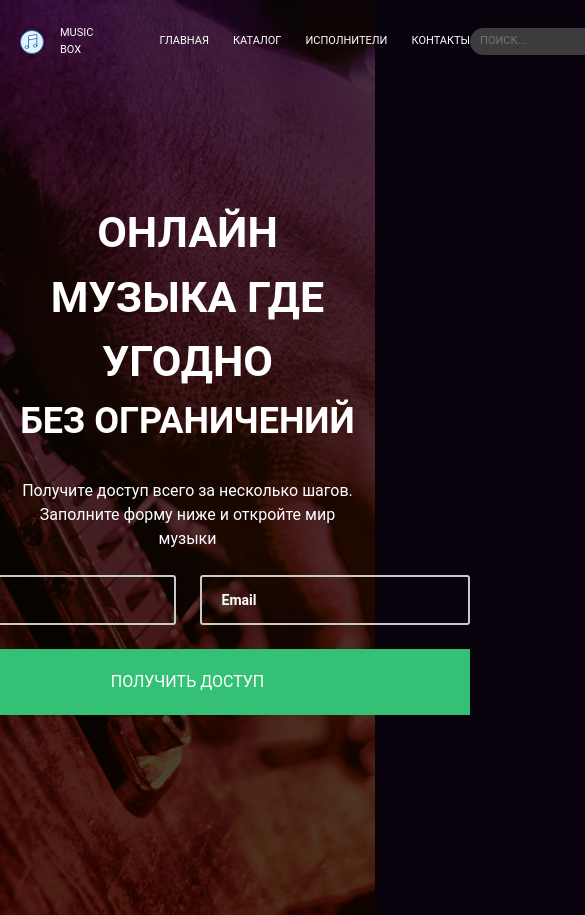
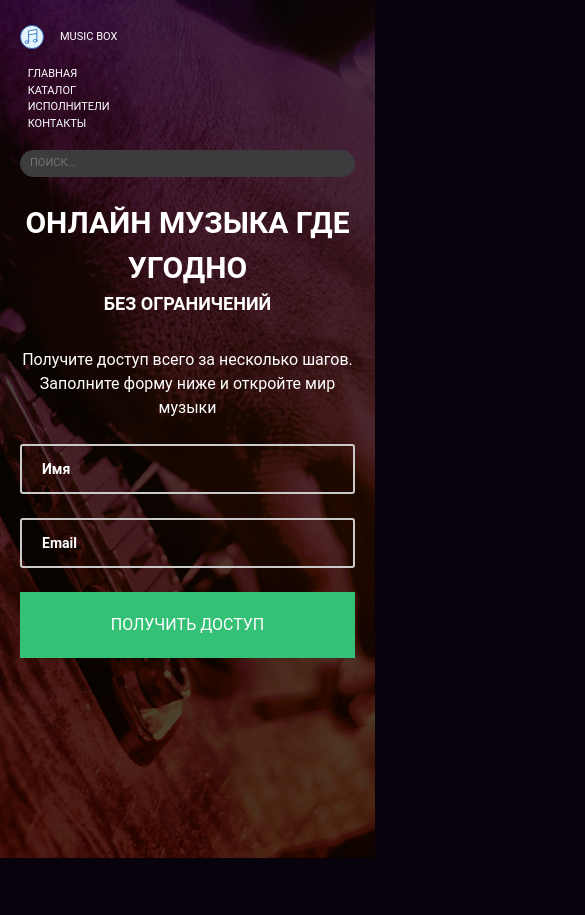
Before and after one commit to Pavel4991/layout-designer-project-56, a plain HTML site: page src/index.html in a window 390 px wide. Shown: the top 915 px of the page, 585 px wide, since content can reach past the window. After the commit the page ends 858 px from the top, so only its background shows below. Drawn offline with Linux system fonts and the light colour scheme.

Commit message:
added header/subscribe section adaptation

```diff
--- a/src/index.html
+++ b/src/index.html
@@ -60,7 +60,7 @@
                     <div class="subscribe__field field">
                             <label class="field__label visually-hidden" for="name">Name</label>
                             <input
-                                class="field__input"
+                                class="field__input input"
                                 id="name"
                                 name="name"
                                 placeholder="Имя"
@@ -69,7 +69,7 @@
                             >
                             <label class="field__label visually-hidden" for="email">Email</label>
                             <input
-                                class="field__input"
+                                class="field__input input"
                                 id="email"
                                 name="email"
                                 placeholder="Email"
@@ -77,7 +77,7 @@
                                 required
                             >
                     </div>
-                    <button class="subscribe__button">Получить доступ</button>
+                    <button class="subscribe__button" type="submit">Получить доступ</button>
                 </form>
             </div>
 
--- a/src/scss/_general.scss
+++ b/src/scss/_general.scss
@@ -14,7 +14,7 @@ button,
 input,
 textarea,
 svg * {
-    transition-duration: var(--transition-duration);
+    transition-duration: 0.2s;
 }
 
 a {
@@ -28,17 +28,17 @@ h1, h2 {
 }
 
 h1 {
-    @include fluid-text(60, 43);
+    @include fluid-text(60, 30);
 }
 
 h2 {
-    @include fluid-text(40, 36);
+    @include fluid-text(38, 18);
 }
 
 h3 {
-    @include fluid-text(30, 26);
+    @include fluid-text(24, 16);
 }
 
 h4 {
-    @include fluid-text(20, 18);
+    @include fluid-text(27, 18);
 }
--- a/src/scss/blocks/_header.scss
+++ b/src/scss/blocks/_header.scss
@@ -1,3 +1,5 @@
+@use '../media' as *;
+
 .header {
     color: var(--color-light);
     font-size: 11px;
@@ -11,40 +13,87 @@
         display: flex;
         justify-content: space-between;
         align-items: center;
+
+        @include mobile {
+            flex-direction: column;
+            align-items: start;
+            row-gap: 18px;
+        }
     }
 
     &__navigation {
         display: flex;
         align-items: center;
         column-gap: 90px;
+
+        @include tablet {
+            column-gap: 50px;
+        }
+
+        @include mobile {
+            flex-direction: column;
+            row-gap: 17px;
+        }
     }
 
     &__logo {
         display: flex;
         align-items: center;
         column-gap: 16px;
+
+        &:hover {
+            color: var(--color-orange);
+        }
     }
 
     &__menu {
         &-list {
             display: flex;
             column-gap: 24px;
+
+            @include tablet {
+                column-gap: 12px;
+            }
+
+            @include mobile {
+                flex-direction: column;
+            }
         }
 
-        &__link {
-            height: 25px;
+        &-link {
+            &:hover {
+                color: var(--color-orange);
+            }
         }
     }
 
     &__search-form{
+        @include mobile {
+            width: 100%;
+        }
+
         input {
-            width: 248px;
+            min-width: 248px;
             padding: 5px 10px 5px;
             font-size: 11px;
+            color: var(--color-gray-dark);
             text-transform: uppercase;
             border: none;
             border-radius: 50px;
             background-color: var(--color-dark-alt);
+
+            @include mobile {
+                width: 100%;
+            }
+
+            &:focus {
+                color: var(--color-orange);
+                outline: 2px solid var(--color-orange);
+
+                &::placeholder {
+                    color: var(--color-orange);
+                }
+            }
         }
     }
 }
--- /dev/null
+++ b/src/scss/blocks/_input.scss
@@ -0,0 +1,36 @@
+@use '../media' as *;
+
+.input {
+    min-width: 270px;
+    min-height: 50px;
+    padding-left: 20px;
+    color: var(--color-light);
+    background-color: transparent;
+    border: 2px solid var(--color-gray-dark);
+    border-radius: 3px;
+    margin-block: 1.5rem;
+
+    @include mobile {
+        width: 100%;
+
+        &:last-child {
+            margin-top: 0;
+        }
+    }
+
+    &::placeholder {
+        font-size: 14px;
+        font-weight: 700;
+        color: var(--color-light);
+    }
+
+    &:focus {
+        color: var(--color-dark);
+        background-color: var(--color-light);
+        outline: 2px solid var(--color-gray);
+
+        &::placeholder {
+            color: var(--color-gray-dark);
+        }
+    }
+}
--- a/src/scss/blocks/_subscribe.scss
+++ b/src/scss/blocks/_subscribe.scss
@@ -1,3 +1,5 @@
+@use '../media' as *;
+
 .subscribe {
     padding-block: 200px;
     text-align: center;
@@ -28,21 +30,9 @@
         display: flex;
         column-gap: 24px;
 
-        input {
-            min-width: 270px;
-            min-height: 50px;
-            padding-left: 20px;
-            color: var(--color-light);
-            background-color: transparent;
-            border: 2px solid var(--color-gray-dark);
-            border-radius: 3px;
-            margin-block: 1.5rem;
 
-            &::placeholder {
-                font-size: 14px;
-                font-weight: 700;
-                color: var(--color-light);
-            }
+        @include mobile {
+            display: inline-block;
         }
     }
 
@@ -53,5 +43,9 @@
         color: currentColor;
         background-color: var(--color-green);
         border: 0;
+
+        &:hover {
+            background-color: var(--color-orange);
+        }
     }
 }
--- a/src/scss/styles.scss
+++ b/src/scss/styles.scss
@@ -6,5 +6,6 @@
 @use 'utils';
 @use 'general';
 
+@use 'blocks/input';
 @use 'blocks/header';
 @use 'blocks/subscribe';
```
Also changed, not shown: src/css/styles.css, 1 other file.
